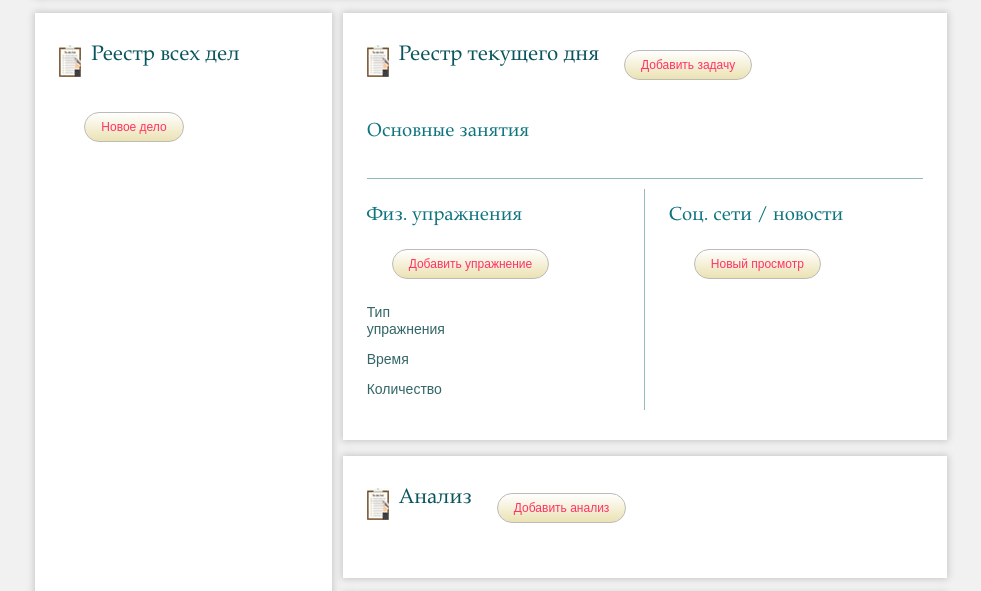
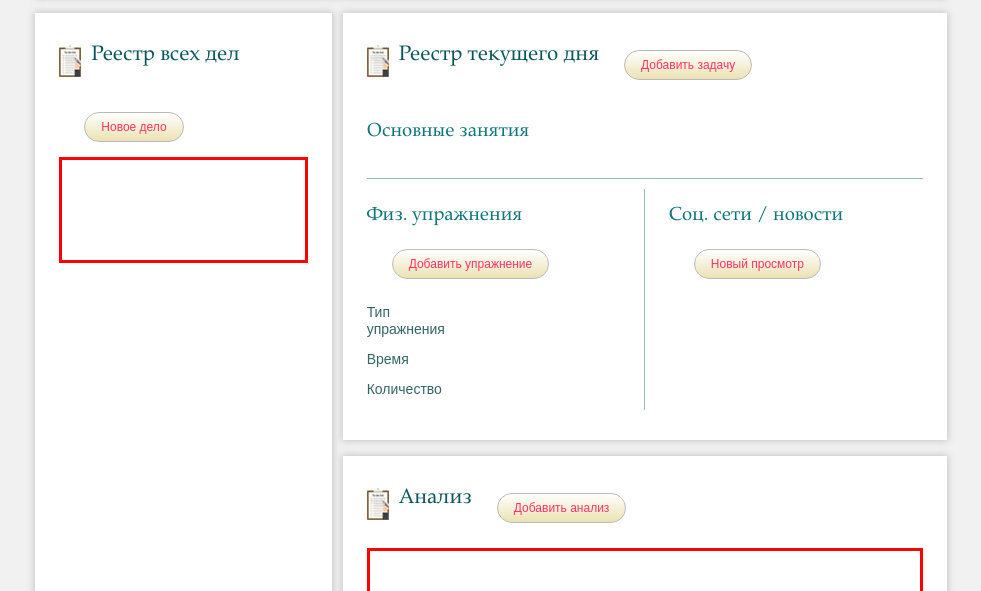
Before and after one commit to Michael-Gip/Michael-Gip.github.io, a plain HTML site: page index.html in a window 1280 px wide. Shown: the part 171-762 px from the top of the page, without its empty margins (149-1130 px from the left). Drawn offline with nearby package versions, Linux system fonts and the light colour scheme.

Commit message:
all-cases container height

```diff
--- a/time-management.css
+++ b/time-management.css
@@ -140,8 +140,9 @@ p {
 
 /* Styling all cases item */
  .list-container {
-	clear: both;
-	position:;
+  clear: both;
+  min-height: 100px;
+  border: solid 3px red;
 }
  .all-cases-item {
  	position: relative;
```
